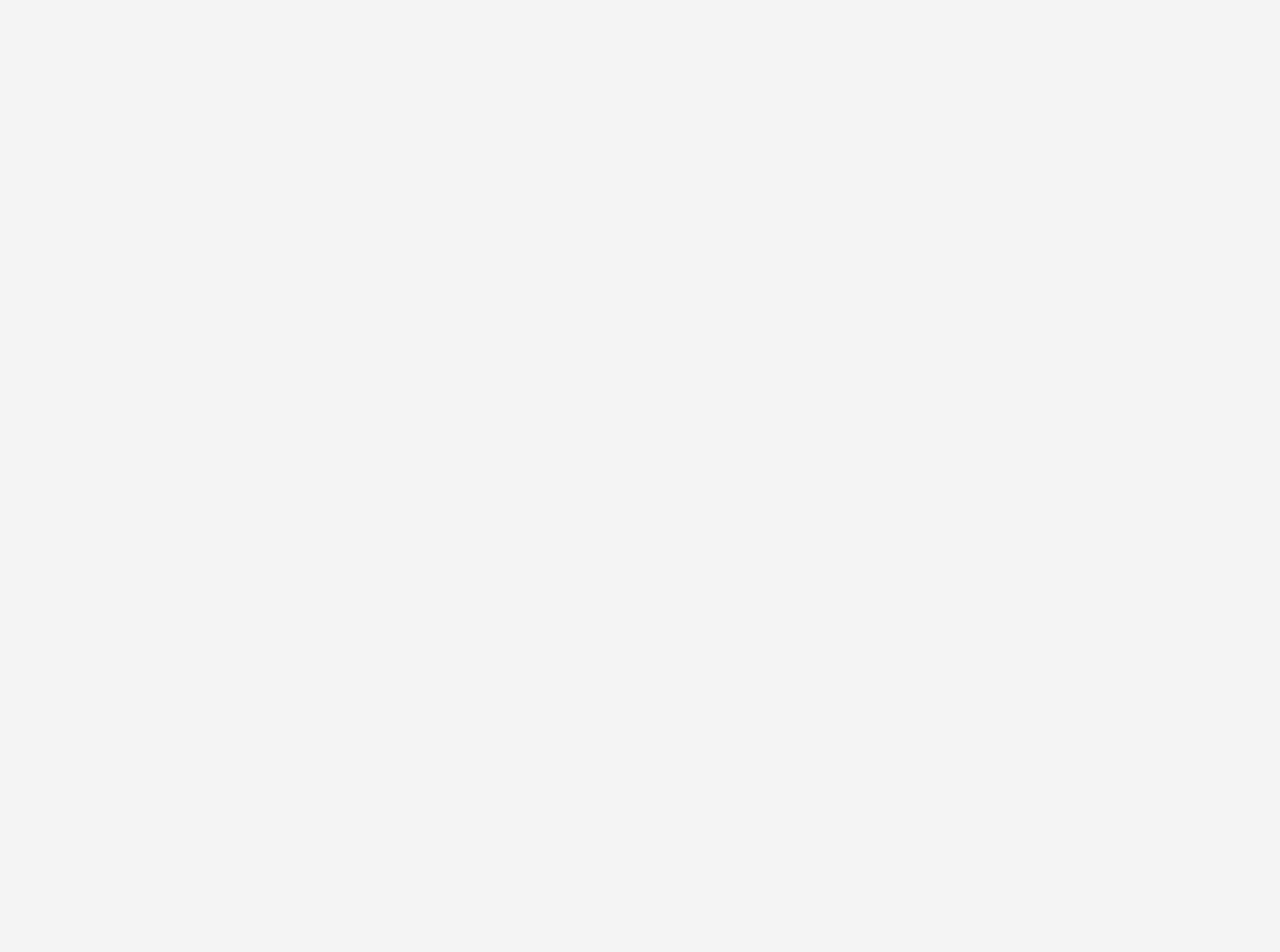
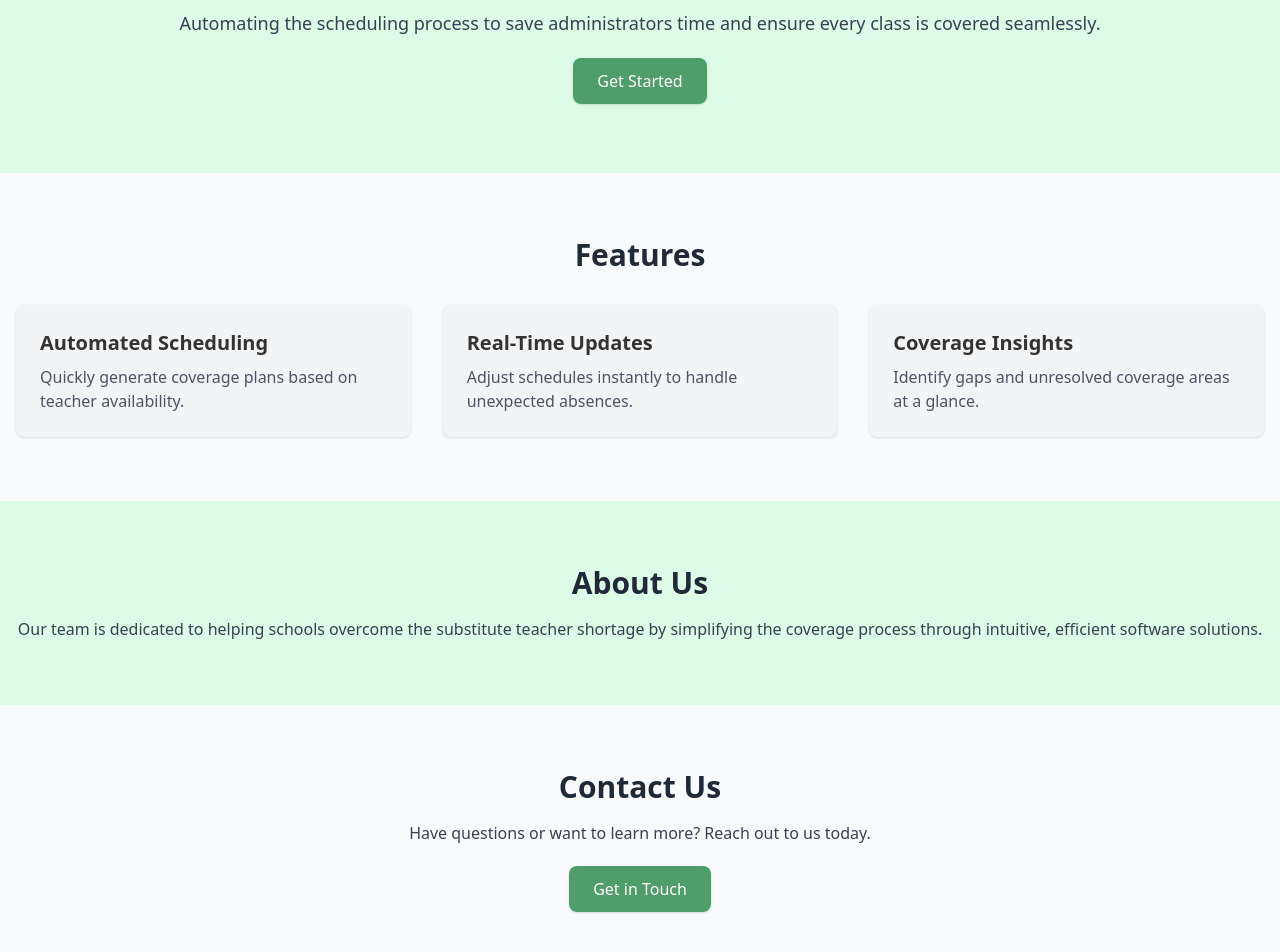
Before and after one commit to LV-Code-Org/coverage-master, a Next.js app: page / in a window 1280 px wide. Shown: the part 200-1152 px from the top of the page. Before the commit the page ends 800 px from the top, so only its background shows below. Built offline with nearby package versions, Linux system fonts and the light colour scheme; no server answers.

Commit message:
quick fix

```diff
--- a/app/dashboard/AdminDashboard.tsx
+++ b/app/dashboard/AdminDashboard.tsx
@@ -77,10 +77,10 @@ const AdminDashboard = ({ email }: Props) => {
     checkAdmin();
   }, [email]);
 
-  useEffect(() => {
-    const populate = async () => await repopulate_assignment_table();
-    populate();
-  }, []);
+  // useEffect(() => {
+  //   const populate = async () => await repopulate_assignment_table();
+  //   populate();
+  // }, []);
 
   const toggleDropdown = (index: number) => {
     setRows((prevRows) =>
@@ -359,6 +359,7 @@ const AdminDashboard = ({ email }: Props) => {
         <p className="text-white">Assign Coverages</p>
       </button>
 
+      {coverages.length > 0 && (
         <div className="py-6">
           {unresolved.length > 0 && (
             <div className="mb-4">
@@ -372,6 +373,7 @@ const AdminDashboard = ({ email }: Props) => {
           <h1 className="text-2xl font-bold my-4">Schedule Table</h1>
           {renderList(coverages)}
         </div>
+      )}
     </div>
   );
 };
--- a/app/page.tsx
+++ b/app/page.tsx
@@ -1,9 +1,91 @@
 import Image from "next/image";
+import { text } from "stream/consumers";
 
 export default function Home() {
   return (
-    <main className="flex h-full items-center justify-center">
-      <h1 className="text-3xl">Home Page</h1>
-    </main>
+    <div className="min-h-screen bg-gray-50 flex flex-col">
+
+      <main className="flex-grow">
+        <section className="bg-green-100 dark:bg-background-dark py-20">
+          <div className="container mx-auto px-4 text-center">
+            <h2 className="text-4xl font-bold mb-4" style={{textDecoration: "underline", textDecorationColor: "#238636"}}>
+              Simplifying Teacher Coverage
+            </h2>
+            <p className="text-lg text-gray-700 dark:text-white mb-8">
+              Automating the scheduling process to save administrators time and
+              ensure every class is covered seamlessly.
+            </p>
+            <a
+              href="#get-started"
+              className="bg-primary-light dark:bg-primary-dark text-white px-6 py-3 rounded-lg shadow hover:bg-blue-700"
+            >
+              Get Started
+            </a>
+          </div>
+        </section>
+
+        <section id="features" className="py-16 dark:bg-secondary-dark">
+          <div className="container mx-auto px-4">
+            <h3 className="text-3xl dark:text-white font-bold text-center text-gray-800 mb-8">
+              Features
+            </h3>
+            <div className="grid grid-cols-1 md:grid-cols-3 gap-8">
+              <div className="p-6 bg-gray-100 dark:bg-tertiary-dark rounded-lg shadow">
+                <h4 className="text-xl dark:text-white font-semibold mb-2">
+                  Automated Scheduling
+                </h4>
+                <p className="text-gray-600 dark:text-white">
+                  Quickly generate coverage plans based on teacher availability.
+                </p>
+              </div>
+              <div className="p-6 bg-gray-100 dark:bg-tertiary-dark rounded-lg shadow">
+                <h4 className="text-xl dark:text-white font-semibold mb-2">
+                  Real-Time Updates
+                </h4>
+                <p className="text-gray-600 dark:text-white">
+                  Adjust schedules instantly to handle unexpected absences.
+                </p>
+              </div>
+              <div className="p-6 bg-gray-100 dark:bg-tertiary-dark rounded-lg shadow">
+                <h4 className="text-xl dark:text-white font-semibold mb-2">
+                  Coverage Insights
+                </h4>
+                <p className="text-gray-600 dark:text-white">
+                  Identify gaps and unresolved coverage areas at a glance.
+                </p>
+              </div>
+            </div>
+          </div>
+        </section>
+
+        <section id="about" className="py-16 bg-green-100 dark:bg-background-dark">
+          <div className="container mx-auto px-4 text-center">
+            <h3 className="text-3xl font-bold text-gray-800 dark:text-white mb-4">About Us</h3>
+            <p className="text-gray-700 dark:text-white">
+              Our team is dedicated to helping schools overcome the substitute
+              teacher shortage by simplifying the coverage process through
+              intuitive, efficient software solutions.
+            </p>
+          </div>
+        </section>
+
+        <section id="contact" className="py-16 dark:bg-secondary-dark">
+          <div className="container mx-auto px-4 text-center">
+            <h3 className="text-3xl dark:text-white font-bold text-gray-800 mb-4">
+              Contact Us
+            </h3>
+            <p className="text-gray-700 dark:text-white mb-8">
+              Have questions or want to learn more? Reach out to us today.
+            </p>
+            <a
+              href="#contact-form"
+              className="bg-primary-light dark:bg-primary-dark text-white px-6 py-3 rounded-lg shadow hover:bg-blue-700"
+            >
+              Get in Touch
+            </a>
+          </div>
+        </section>
+      </main>
+    </div>
   );
 }
--- a/components/Navbar.tsx
+++ b/components/Navbar.tsx
@@ -44,17 +44,17 @@ const Navbar = async (props: Props) => {
         <div className="flex items-center gap-x-5">
           {!session?.user ? (
             <Link href="/sign-in">
-              <div className="bg-indigo-600 text-white px-4 py-2 rounded-md">
+              <div className="bg-primary-light dark:bg-primary-dark text-white px-4 py-2 rounded-md">
                 Sign In
               </div>
             </Link>
           ) : (
             <>
-              <DarkModeToggle />
               <Logout />
               <RequestCoverage />
             </>
           )}
+          <DarkModeToggle />
         </div>
       </div>
     </nav>
```
Lines whose indentation alone changed are shown as unchanged.
